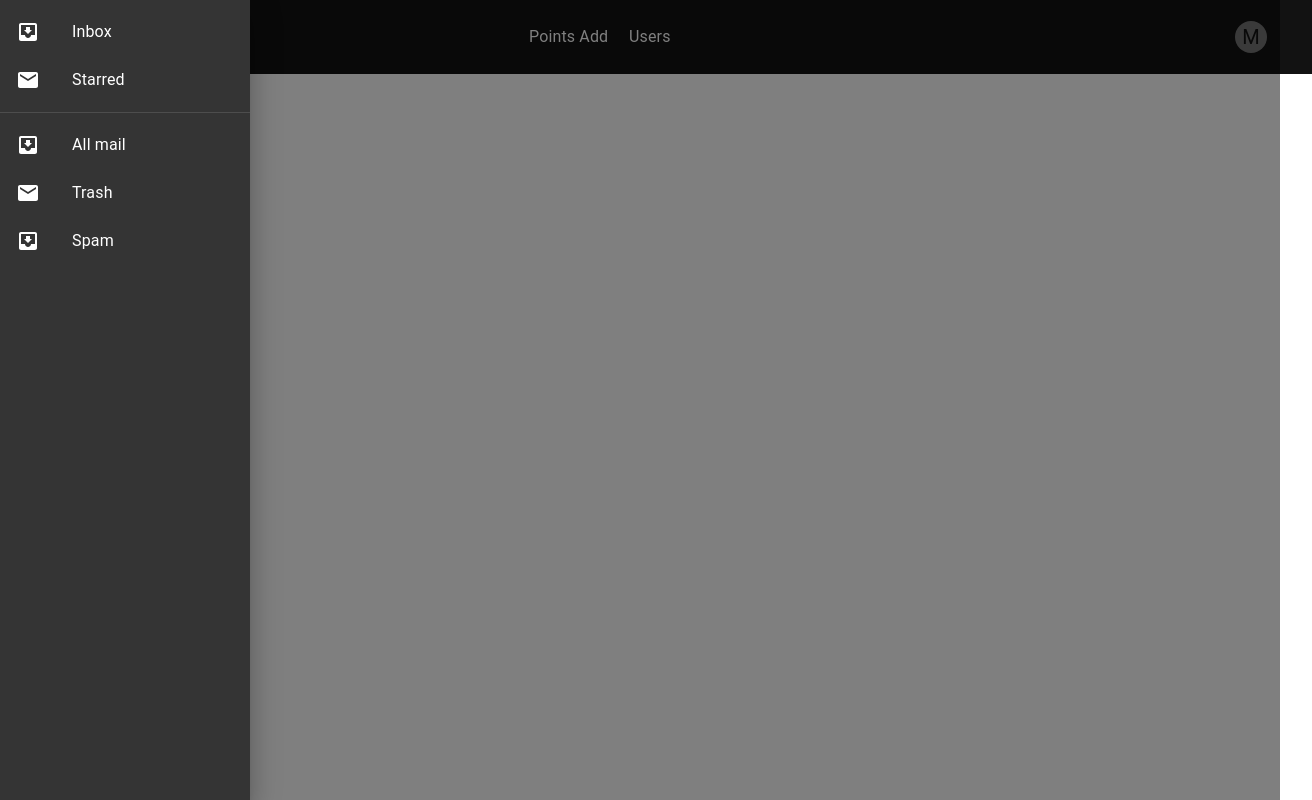
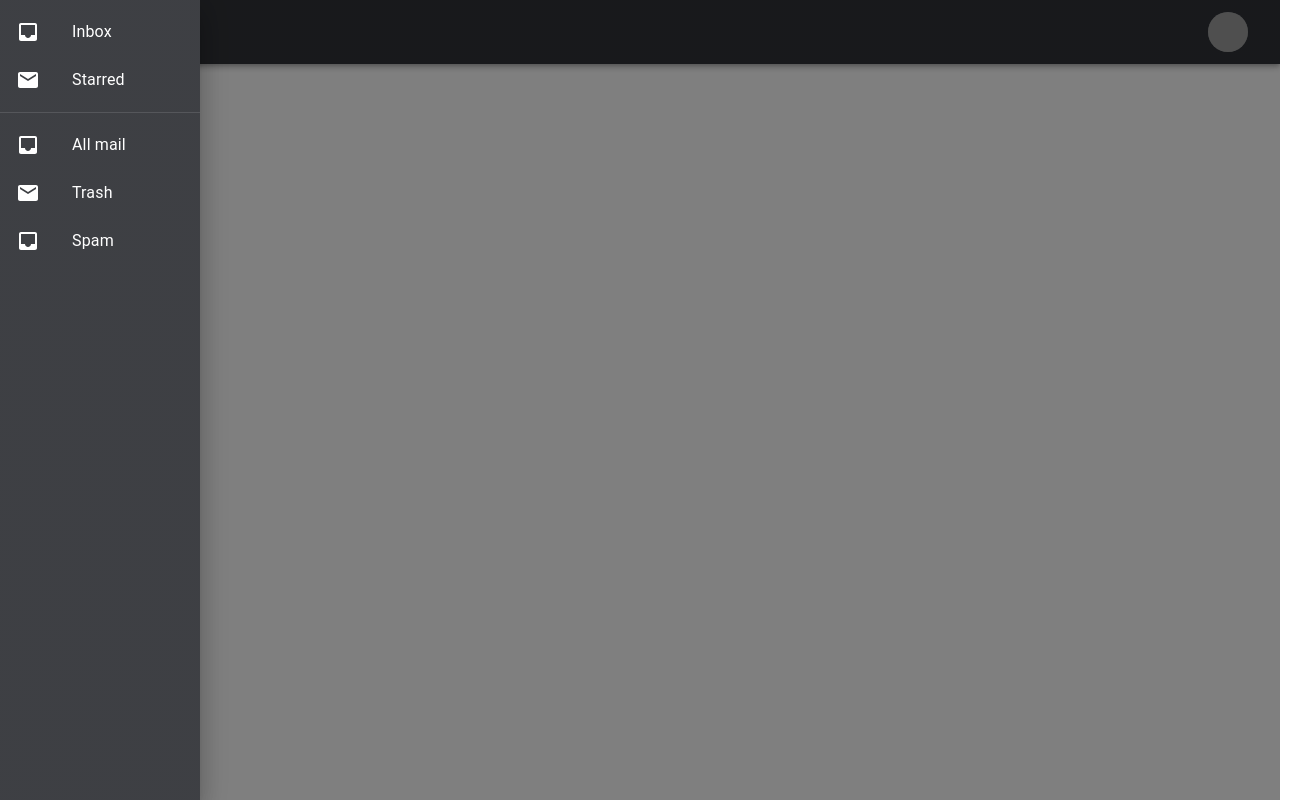
Before and after one commit to KavishkaSashmitha/garbage-admin, a React (Create React App) app: page /points-add/1 in a window 1280 px wide. Both pictures are taken after a click on the button 24 px from the left and 37 px from the top of the page. Shown: the whole page, 1312 px wide, since content can reach past the window. Built offline with nearby package versions, Linux system fonts and the light colour scheme; no server answers; the database is empty; grey boxes are pictures that could not be loaded.

Commit message:
feat: Add Navbar component and update App.js to use it

```diff
--- a/src/App.css
+++ b/src/App.css
@@ -1,38 +1,3 @@
-.App {
-  text-align: center;
+* {
+  margin: 0;
 }
-
-.App-logo {
-  height: 40vmin;
-  pointer-events: none;
-}
-
-@media (prefers-reduced-motion: no-preference) {
-  .App-logo {
-    animation: App-logo-spin infinite 20s linear;
-  }
-}
-
-.App-header {
-  background-color: #282c34;
-  min-height: 100vh;
-  display: flex;
-  flex-direction: column;
-  align-items: center;
-  justify-content: center;
-  font-size: calc(10px + 2vmin);
-  color: white;
-}
-
-.App-link {
-  color: #61dafb;
-}
-
-@keyframes App-logo-spin {
-  from {
-    transform: rotate(0deg);
-  }
-  to {
-    transform: rotate(360deg);
-  }
-}
--- a/src/App.js
+++ b/src/App.js
@@ -6,11 +6,12 @@ import AccountMenu from './components/navbar';
 import adminroutes from './pages/admin-routes';
 
 import PointsAdd from './pages/pointsAdd';
+import Navbar from './components/navbar';
 
 function App() {
   return (
     <BrowserRouter>
-      <AccountMenu />
+      <Navbar />
       <Routes>
         <Route path="/inbox" Component={adminroutes} />{' '}
         <Route path="/points-add/:id" element={<PointsAdd />} />
--- a/src/components/navbar.jsx
+++ b/src/components/navbar.jsx
@@ -1,39 +1,71 @@
-import * as React from 'react';
+import React, { useState } from 'react';
+import {
+  AppBar,
+  Box,
+  Toolbar,
+  IconButton,
+  Typography,
+  Drawer,
+  List,
+  ListItem,
+  ListItemButton,
+  ListItemIcon,
+  ListItemText,
+  Divider,
+  Avatar,
+  Menu,
+  MenuItem,
+} from '@mui/material';
+import {
+  Menu as MenuIcon,
+  Inbox as InboxIcon,
+  Mail as MailIcon,
+} from '@mui/icons-material';
+import { Link } from 'react-router-dom';
 import { createTheme, ThemeProvider } from '@mui/material/styles';
-import Box from '@mui/material/Box';
-import Drawer from '@mui/material/Drawer';
-import Button from '@mui/material/Button';
-import List from '@mui/material/List';
-import Divider from '@mui/material/Divider';
-import ListItem from '@mui/material/ListItem';
-import ListItemButton from '@mui/material/ListItemButton';
-import ListItemIcon from '@mui/material/ListItemIcon';
-import ListItemText from '@mui/material/ListItemText';
-import IconButton from '@mui/material/IconButton';
-import Tooltip from '@mui/material/Tooltip';
-import Avatar from '@mui/material/Avatar';
-import Typography from '@mui/material/Typography';
-import Menu from '@mui/material/Menu';
-import MenuItem from '@mui/material/MenuItem';
-import PersonAdd from '@mui/icons-material/PersonAdd';
-import Settings from '@mui/icons-material/Settings';
-import Logout from '@mui/icons-material/Logout';
-import InboxIcon from '@mui/icons-material/MoveToInbox';
-import MailIcon from '@mui/icons-material/Mail';
-import MenuIcon from '@mui/icons-material/Menu';
-import { Link } from 'react-router-dom';
 
-// Create a dark theme
+// Custom dark theme
 const darkTheme = createTheme({
   palette: {
     mode: 'dark',
+    primary: {
+      main: '#676D75', // Adjust your primary color
+    },
+    background: {
+      default: '#1D1F24', // Dark theme background
+      paper: '#1D1F24', // Drawer background
+    },
+    text: {
+      primary: '#FFFFFF', // Drawer text color
+    },
+  },
+  components: {
+    MuiListItemButton: {
+      styleOverrides: {
+        root: {
+          '&:hover': {
+            backgroundColor: '#676D75', // Hover color for list items
+          },
+        },
+      },
+    },
   },
 });
 
-export default function TemporaryDrawer() {
-  const [anchorEl, setAnchorEl] = React.useState(null);
-  const [drawerOpen, setDrawerOpen] = React.useState(false);
+const Navbar = () => {
+  const [drawerOpen, setDrawerOpen] = useState(false);
+  const [anchorEl, setAnchorEl] = useState(null);
   const open = Boolean(anchorEl);
+
+  const toggleDrawer = (open) => (event) => {
+    if (
+      event.type === 'keydown' &&
+      (event.key === 'Tab' || event.key === 'Shift')
+    ) {
+      return;
+    }
+    setDrawerOpen(open);
+  };
 
   const handleMenuClick = (event) => {
     setAnchorEl(event.currentTarget);
@@ -43,18 +75,22 @@ export default function TemporaryDrawer() {
     setAnchorEl(null);
   };
 
-  const toggleDrawer = (open) => (event) => {
-    setDrawerOpen(open);
-  };
-
   const DrawerList = (
-    <Box sx={{ width: 250 }} role="presentation" onClick={toggleDrawer(false)}>
+    <Box
+      sx={{ width: { xs: 150, sm: 200 } }}
+      role="presentation"
+      onClick={toggleDrawer(false)}
+    >
       <List>
         {['Inbox', 'Starred'].map((text, index) => (
           <ListItem key={text} disablePadding>
             <ListItemButton component={Link} to={`/${text.toLowerCase()}`}>
               <ListItemIcon>
-                {index % 2 === 0 ? <InboxIcon /> : <MailIcon />}
+                {index % 2 === 0 ? (
+                  <InboxIcon sx={{ color: '#FFFFFF' }} />
+                ) : (
+                  <MailIcon sx={{ color: '#FFFFFF' }} />
+                )}
               </ListItemIcon>
               <ListItemText primary={text} />
             </ListItemButton>
@@ -67,7 +103,11 @@ export default function TemporaryDrawer() {
           <ListItem key={text} disablePadding>
             <ListItemButton>
               <ListItemIcon>
-                {index % 2 === 0 ? <InboxIcon /> : <MailIcon />}
+                {index % 2 === 0 ? (
+                  <InboxIcon sx={{ color: '#FFFFFF' }} />
+                ) : (
+                  <MailIcon sx={{ color: '#FFFFFF' }} />
+                )}
               </ListItemIcon>
               <ListItemText primary={text} />
             </ListItemButton>
@@ -79,143 +119,56 @@ export default function TemporaryDrawer() {
 
   return (
     <ThemeProvider theme={darkTheme}>
-      <Box
-        sx={{
-          display: 'flex',
-          alignItems: 'center',
-          justifyContent: 'space-between',
-          width: '100%',
-          bgcolor: 'background.default',
-          color: 'text.primary',
-          p: 2,
-          ml: 0,
-        }}
-      >
-        {/* Left corner: Three-line menu icon with Drawer */}
+      <Box sx={{ flexGrow: 1 }}>
+        <AppBar position="static" color="primary">
+          <Toolbar>
             <IconButton
               edge="start"
               color="inherit"
               aria-label="menu"
               onClick={toggleDrawer(true)}
+              sx={{ mr: 2 }}
             >
               <MenuIcon />
             </IconButton>
-
-        {/* Drawer component */}
-        <Drawer anchor="left" open={drawerOpen} onClose={toggleDrawer(false)}>
+            <Typography variant="h6" sx={{ flexGrow: 1 }}>
+              MUI Navbar
+            </Typography>
+            <IconButton onClick={handleMenuClick}>
+              <Avatar
+                alt="User Avatar"
+                src="/path/to/avatar/image.jpg"
+                sx={{ bgcolor: '#676D75' }}
+              />
+            </IconButton>
+            <Menu
+              anchorEl={anchorEl}
+              open={open}
+              onClose={handleMenuClose}
+              PaperProps={{
+                sx: {
+                  bgcolor: '#1D1F24',
+                  color: '#FFFFFF',
+                },
+              }}
+            >
+              <MenuItem onClick={handleMenuClose}>Profile</MenuItem>
+              <MenuItem onClick={handleMenuClose}>My account</MenuItem>
+              <MenuItem onClick={handleMenuClose}>Logout</MenuItem>
+            </Menu>
+          </Toolbar>
+        </AppBar>
+        <Drawer
+          anchor="left"
+          open={drawerOpen}
+          onClose={toggleDrawer(false)}
+          sx={{ '& .MuiPaper-root': { bgcolor: '#1D1F24', color: '#FFFFFF' } }}
+        >
           {DrawerList}
         </Drawer>
-
-        {/* Center: Contact and Profile */}
-        <Box
-          sx={{
-            display: 'flex',
-            alignItems: 'center',
-            justifyContent: 'center',
-            flexGrow: 1,
-          }}
-        >
-          <Typography
-            sx={{ minWidth: 100 }}
-            component={Link}
-            to="/points"
-            style={{
-              textDecoration: 'none',
-              color: 'inherit',
-              hover: '#FFE5CF',
-            }}
-          >
-            Points Add
-          </Typography>
-          <Typography
-            sx={{ minWidth: 100 }}
-            component={Link}
-            to="/users"
-            style={{ textDecoration: 'none', color: 'inherit' }}
-          >
-            Users
-          </Typography>
-        </Box>
-
-        {/* Right corner: Profile menu */}
-        <Tooltip title="Account settings">
-          <IconButton
-            onClick={handleMenuClick}
-            size="small"
-            sx={{ ml: 2, mr: 2 }} // Added margin-right here
-            aria-controls={open ? 'account-menu' : undefined}
-            aria-haspopup="true"
-            aria-expanded={open ? 'true' : undefined}
-          >
-            <Avatar sx={{ width: 32, height: 32, mr: 1 }}>M</Avatar>
-          </IconButton>
-        </Tooltip>
-
-        {/* Profile menu */}
-        <Menu
-          anchorEl={anchorEl}
-          id="account-menu"
-          open={open}
-          onClose={handleMenuClose}
-          onClick={handleMenuClose}
-          PaperProps={{
-            elevation: 0,
-            sx: {
-              overflow: 'visible',
-              filter: 'drop-shadow(0px 2px 8px rgba(0,0,0,0.32))',
-              mt: 1.5,
-              bgcolor: 'background.default',
-              color: 'text.primary',
-              '& .MuiAvatar-root': {
-                width: 32,
-                height: 32,
-                ml: -0.5,
-                mr: 1,
-              },
-              '&::before': {
-                content: '""',
-                display: 'block',
-                position: 'absolute',
-                top: 0,
-                right: 14,
-                width: 10,
-                height: 10,
-                bgcolor: 'background.paper',
-                transform: 'translateY(-50%) rotate(45deg)',
-                zIndex: 0,
-              },
-            },
-          }}
-          transformOrigin={{ horizontal: 'right', vertical: 'top' }}
-          anchorOrigin={{ horizontal: 'right', vertical: 'bottom' }}
-        >
-          <MenuItem onClick={handleMenuClose}>
-            <Avatar /> Profile
-          </MenuItem>
-          <MenuItem onClick={handleMenuClose}>
-            <Avatar /> My account
-          </MenuItem>
-          <Divider />
-          <MenuItem onClick={handleMenuClose}>
-            <ListItemIcon>
-              <PersonAdd fontSize="small" />
-            </ListItemIcon>
-            Add another account
-          </MenuItem>
-          <MenuItem onClick={handleMenuClose}>
-            <ListItemIcon>
-              <Settings fontSize="small" />
-            </ListItemIcon>
-            Settings
-          </MenuItem>
-          <MenuItem onClick={handleMenuClose}>
-            <ListItemIcon>
-              <Logout fontSize="small" />
-            </ListItemIcon>
-            Logout
-          </MenuItem>
-        </Menu>
       </Box>
     </ThemeProvider>
   );
-}
+};
+
+export default Navbar;
```
Also changed, not shown: src/pages/pointsAdd.jsx (+67 -1 lines). Lines whose indentation alone changed are shown as unchanged.
